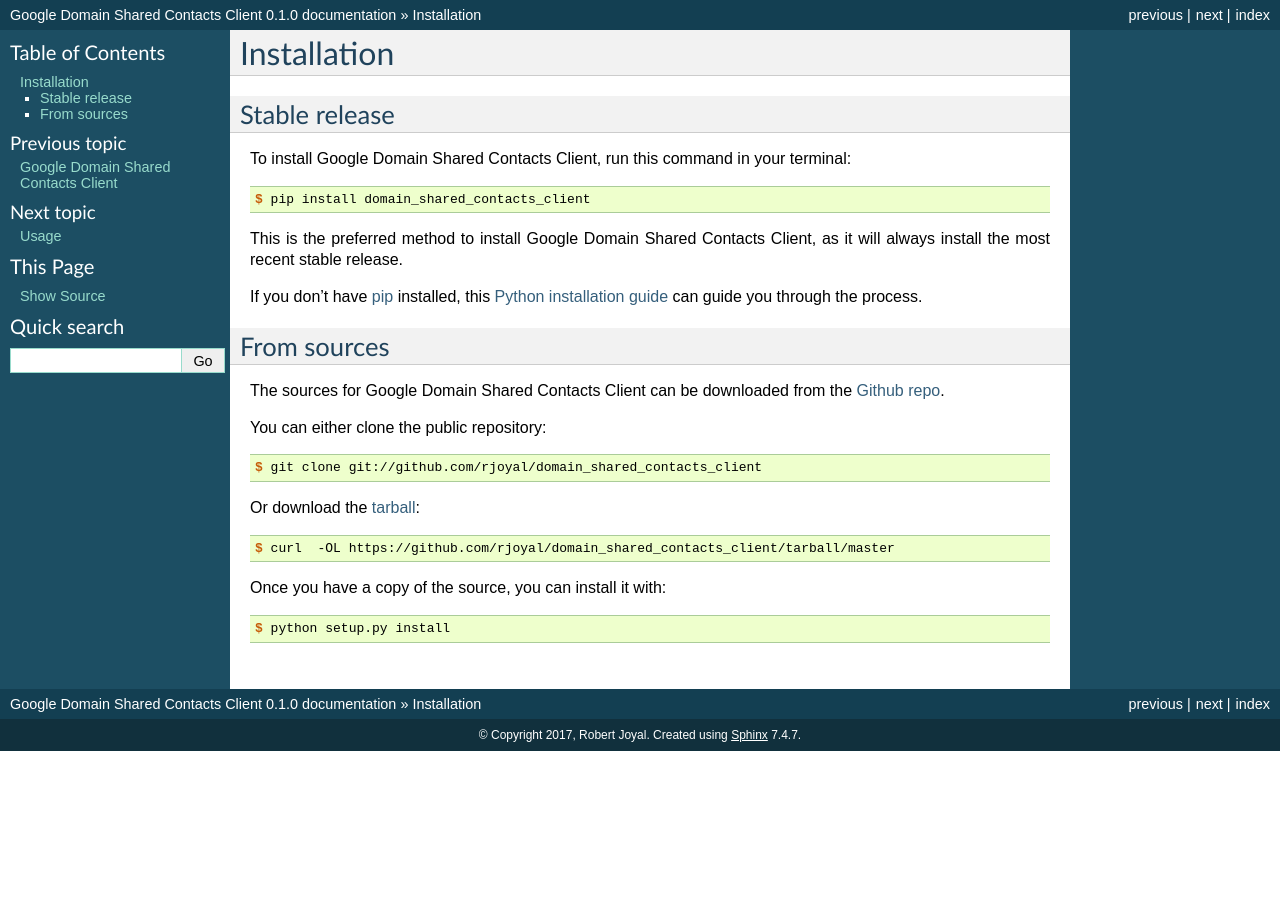
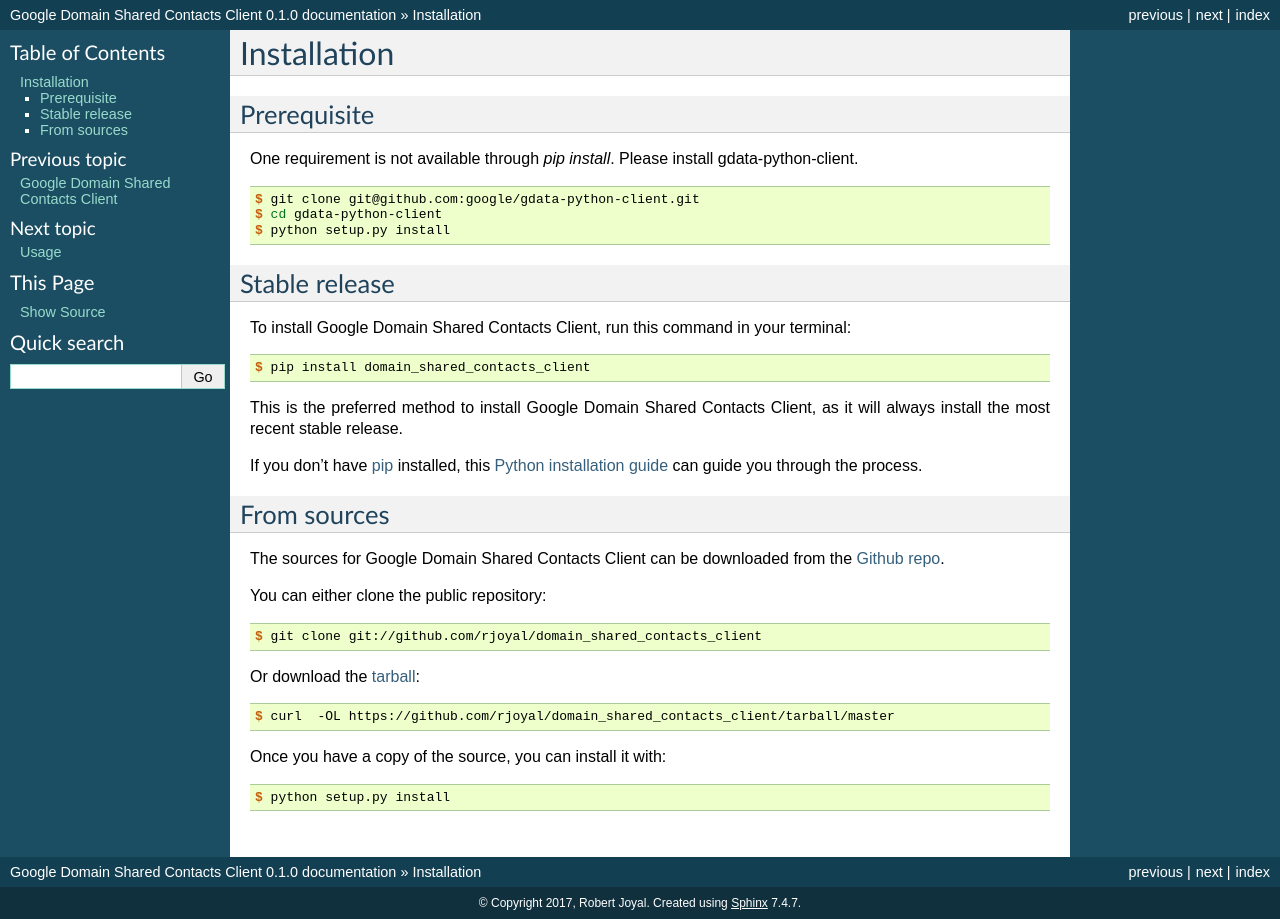
Before and after one commit to rjoyal/domain_shared_contacts_client, a Sphinx documentation site: the page built from docs/installation.rst, in a window 1280 px wide. Built offline with Sphinx 7.4.7, drawn with Linux system fonts in a browser that asks for light colours; pages that are not in the unit, such as notebooks, are missing from menus.

Commit message:
Document gdata-python-client prerequisite

```diff
--- a/docs/installation.rst
+++ b/docs/installation.rst
@@ -4,6 +4,17 @@
 Installation
 ============
 
+
+Prerequisite
+------------
+
+One requirement is not available through `pip install`. Please install gdata-python-client.
+
+.. code-block:: console
+
+    $ git clone git@github.com:google/gdata-python-client.git
+    $ cd gdata-python-client
+    $ python setup.py install
 
 Stable release
 --------------
```
